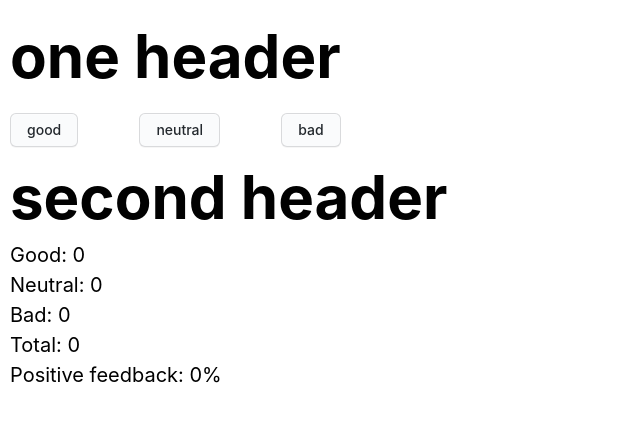
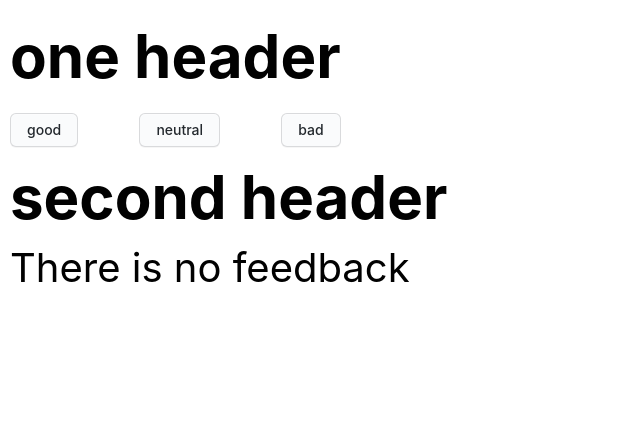
Before and after one commit to Mateusz-Gonera/goit-react-hw-02-feedback, a React (Create React App) app: page / in a window 1280 px wide. Shown: the top 422 px of the page, without its empty margins (0-640 px from the left). Built offline with nearby package versions, Linux system fonts and the light colour scheme.

Commit message:
add Notification

```diff
--- a/src/components/App.jsx
+++ b/src/components/App.jsx
@@ -2,6 +2,7 @@ import React, { Component } from 'react';
 import { Section } from './Section/Section';
 import { FeedbackOptions } from './FeedbackOptions/FeedbackOptions';
 import { Statistics } from './Statistics/Statistics';
+import { Notification } from './Notification/Notification';
 
 export class App extends Component {
   state = {
@@ -60,6 +61,9 @@ export class App extends Component {
           />
         </Section>
         <Section title="second header">
+          {this.countTotalFeedback() === 0 ? (
+            <Notification message="There is no feedback" />
+          ) : (
             <Statistics
               good={good}
               neutral={neutral}
@@ -67,6 +71,7 @@ export class App extends Component {
               total={this.countTotalFeedback()}
               positivePercentage={this.countPositiveFeedbackPercentage()}
             />
+          )}
         </Section>
       </div>
     );
--- /dev/null
+++ b/src/components/Notification/Notification.jsx
@@ -0,0 +1,10 @@
+import NotificationCSS from './Notification.module.css';
+import PropTypes from 'prop-types';
+
+export const Notification = ({ message }) => (
+  <p className={NotificationCSS.paragraph}>{message}</p>
+);
+
+Notification.propTypes = {
+  message: PropTypes.string.isRequired,
+};
```
Also changed, not shown: src/components/Notification/Notification.module.css (added). Lines whose indentation alone changed are shown as unchanged.
